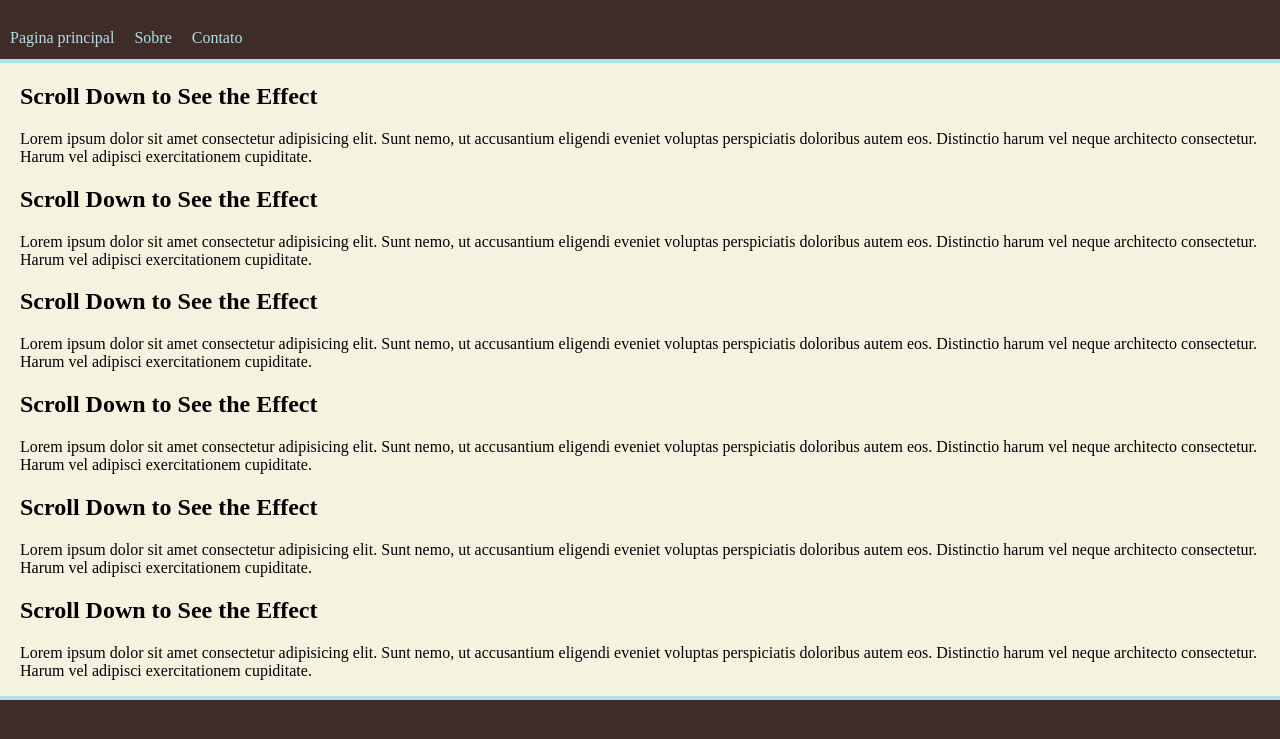
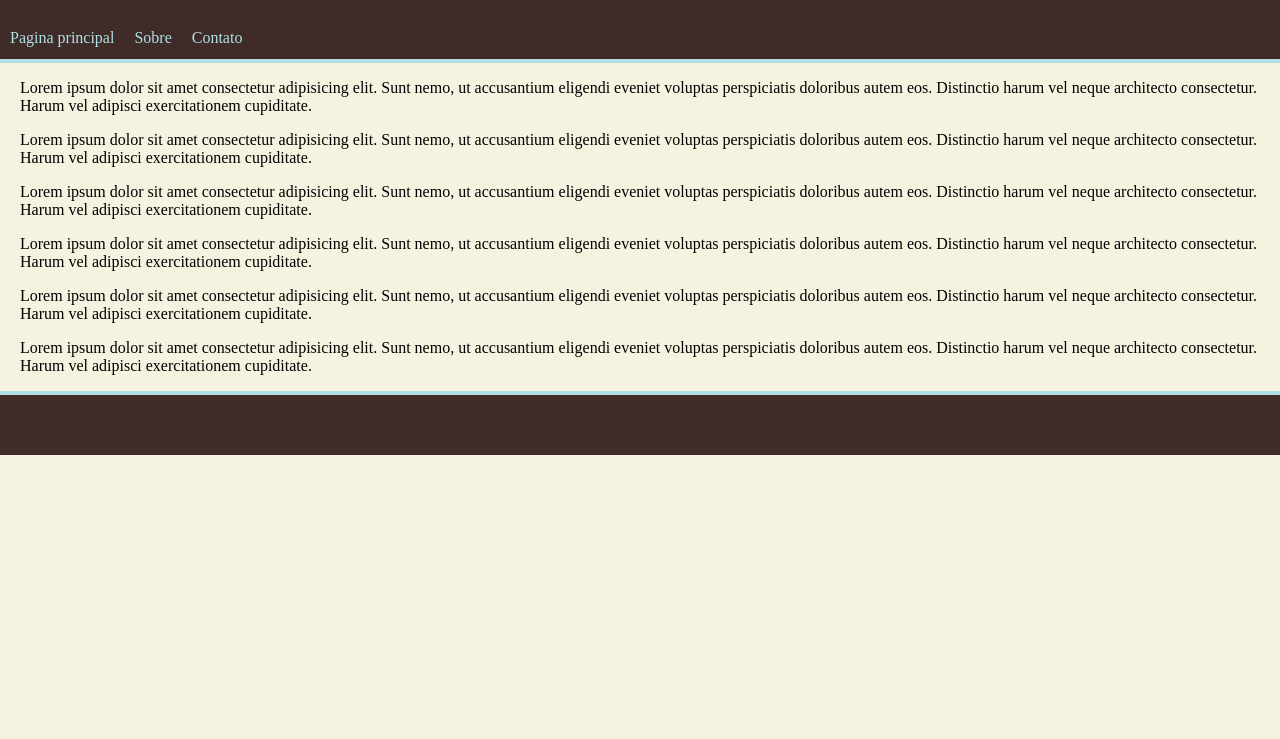
Before and after one commit to TheProtogen/Dragons-Lair, a plain HTML site: page index.html in a window 1280 px wide. Shown: the part 81-820 px from the top of the page. Drawn offline with Linux system fonts and the light colour scheme.

```diff
--- a/index.html
+++ b/index.html
@@ -46,37 +46,31 @@
     <main>
 
     <div class="content">
-        <h2>Scroll Down to See the Effect</h2>
         <p>Lorem ipsum dolor sit amet consectetur adipisicing elit. Sunt nemo, ut accusantium eligendi eveniet voluptas perspiciatis doloribus autem eos. Distinctio harum vel neque architecto consectetur. Harum vel adipisci exercitationem cupiditate.</p>
         <!-- Add more content as needed -->
     </div>
 
     <div class="content">
-        <h2>Scroll Down to See the Effect</h2>
         <p>Lorem ipsum dolor sit amet consectetur adipisicing elit. Sunt nemo, ut accusantium eligendi eveniet voluptas perspiciatis doloribus autem eos. Distinctio harum vel neque architecto consectetur. Harum vel adipisci exercitationem cupiditate.</p>
         <!-- Add more content as needed -->
     </div>
 
     <div class="content">
-        <h2>Scroll Down to See the Effect</h2>
         <p>Lorem ipsum dolor sit amet consectetur adipisicing elit. Sunt nemo, ut accusantium eligendi eveniet voluptas perspiciatis doloribus autem eos. Distinctio harum vel neque architecto consectetur. Harum vel adipisci exercitationem cupiditate.</p>
         <!-- Add more content as needed -->
     </div>
 
     <div class="content">
-        <h2>Scroll Down to See the Effect</h2>
         <p>Lorem ipsum dolor sit amet consectetur adipisicing elit. Sunt nemo, ut accusantium eligendi eveniet voluptas perspiciatis doloribus autem eos. Distinctio harum vel neque architecto consectetur. Harum vel adipisci exercitationem cupiditate.</p>
         <!-- Add more content as needed -->
     </div>
 
     <div class="content">
-        <h2>Scroll Down to See the Effect</h2>
         <p>Lorem ipsum dolor sit amet consectetur adipisicing elit. Sunt nemo, ut accusantium eligendi eveniet voluptas perspiciatis doloribus autem eos. Distinctio harum vel neque architecto consectetur. Harum vel adipisci exercitationem cupiditate.</p>
         <!-- Add more content as needed -->
     </div>
 
     <div class="content">
-        <h2>Scroll Down to See the Effect</h2>
         <p>Lorem ipsum dolor sit amet consectetur adipisicing elit. Sunt nemo, ut accusantium eligendi eveniet voluptas perspiciatis doloribus autem eos. Distinctio harum vel neque architecto consectetur. Harum vel adipisci exercitationem cupiditate.</p>
         <!-- Add more content as needed -->
     </div>
```
